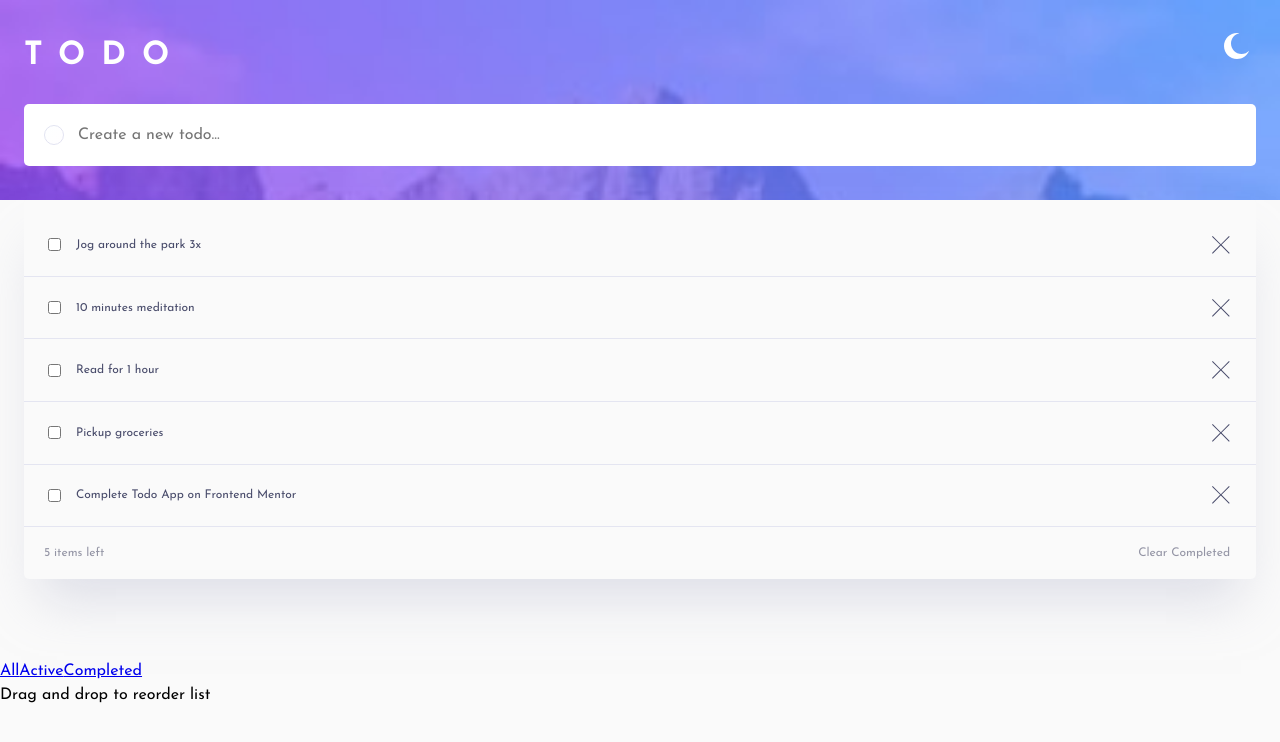
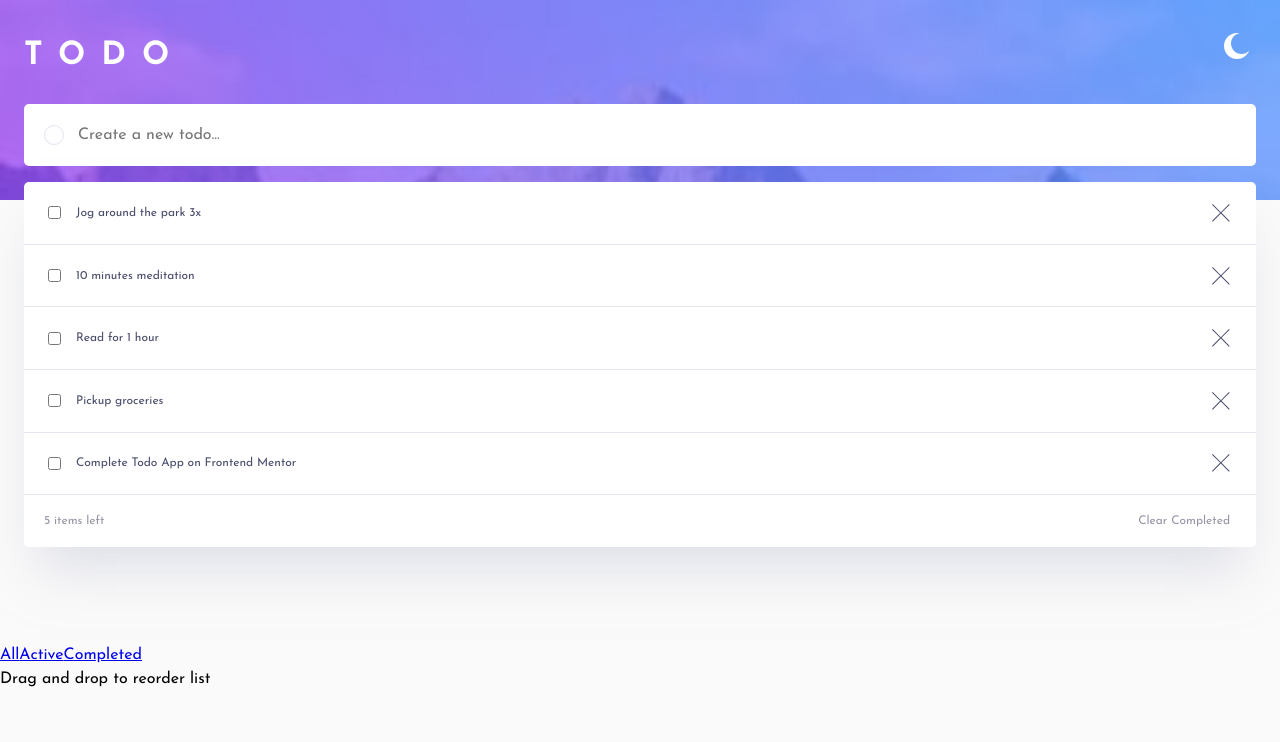
Before and after one commit to ralphvirtucio/todo-app, a Next.js app: page / in a window 1280 px wide. Shown: the top 742 px of the page. Built offline with nearby package versions, Linux system fonts and the light colour scheme.

Commit message:
Feature: Updated background color of Todo List

```diff
--- a/app/page.module.css
+++ b/app/page.module.css
@@ -1,10 +1,11 @@
 .todos {
   box-shadow: 0px 35px 50px -15px rgba(194, 195, 214, 0.50);
   margin-inline: 1.5rem;
-  padding-block: 1rem;
+  padding-block-end: 1rem;
   border-radius: 0.3125rem;
   margin-block-end: 1rem;
-  transform: translateY(-4rem);
+  transform: translateY(-5rem);
+  background-color: #fff;
 }
 
 
```
